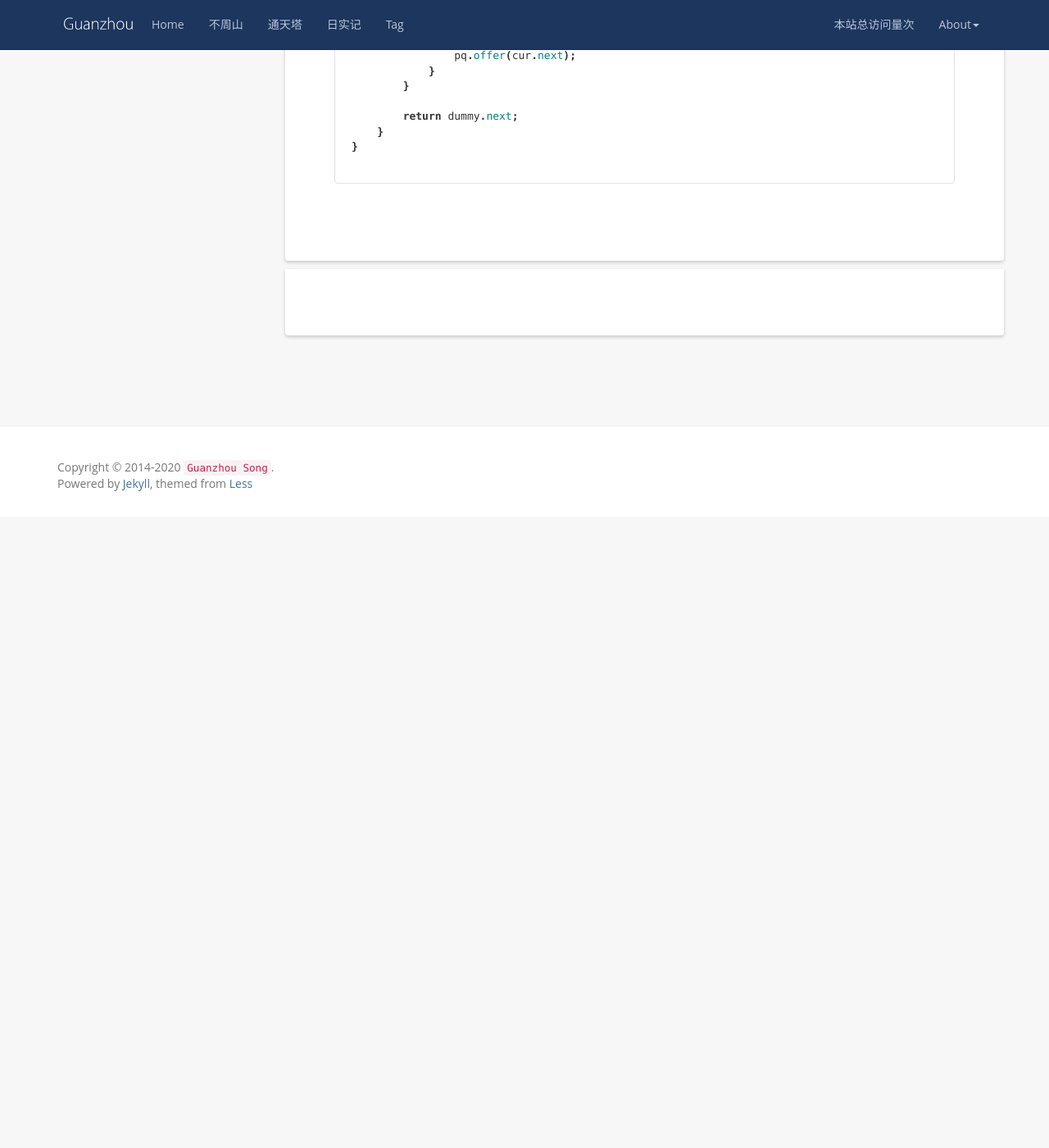
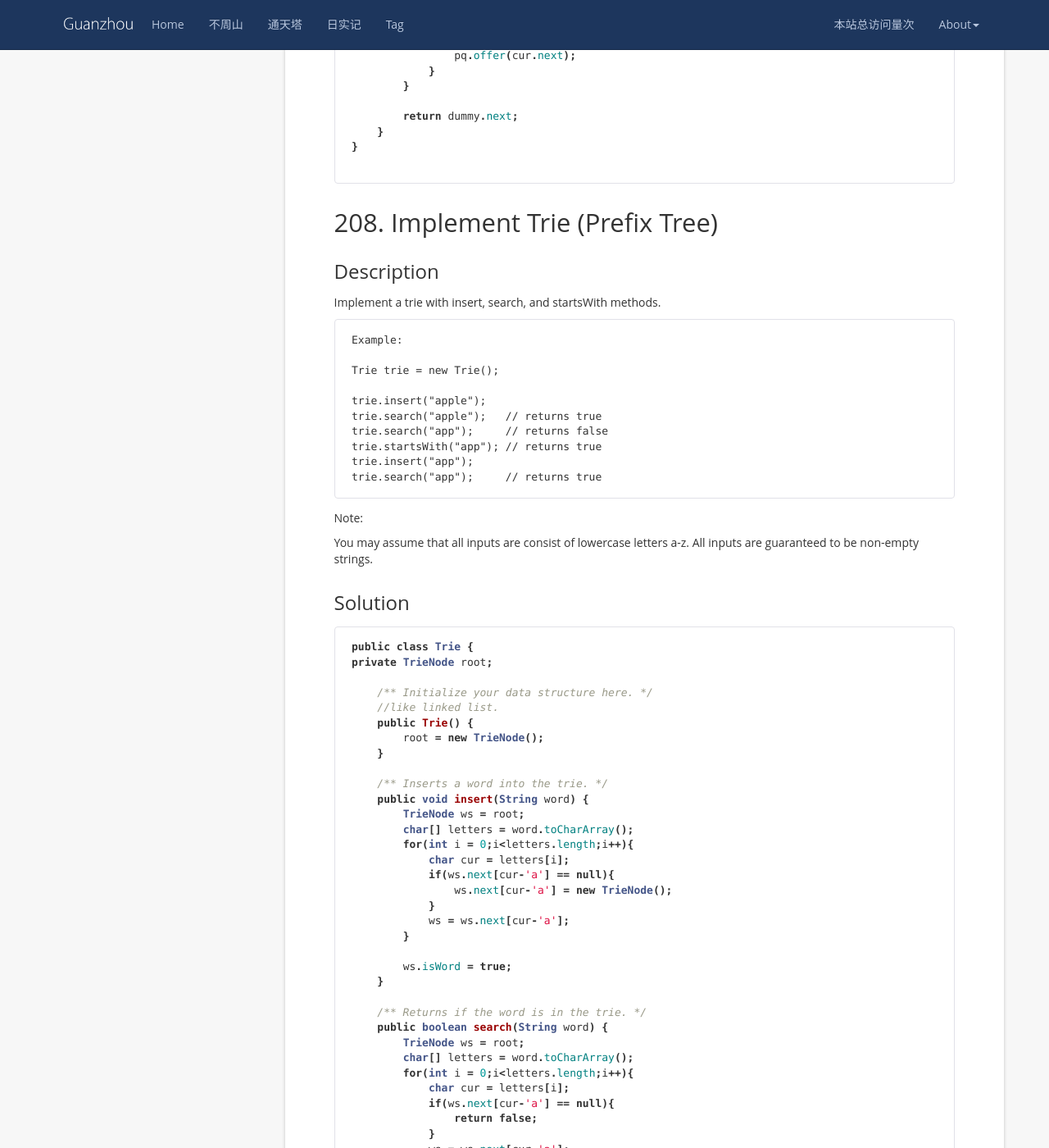
Before and after one commit to wangsimin04/GuanzhouSong.github.io, a Jekyll site: the page built from _posts/2020-01-01-LeetCode.md, in a window 1280 px wide and 1400 px high, scrolled down 11656 px. Shown: the whole window at 82% size. Built offline with Jekyll 4.4.1, drawn with Linux system fonts in a browser that asks for light colours; nearby versions of some CDN libraries; comment, search, counter and statistics services are not loaded; before the commit the page ends 12286 px from its top, so only the background shows below that; some of the changed text lies outside the part shown.

Commit message:
Update 2020-01-01-LeetCode.md

````diff
--- a/_posts/2020-01-01-LeetCode.md
+++ b/_posts/2020-01-01-LeetCode.md
@@ -569,3 +569,100 @@ class Solution {
 }
 
 ```
+
+## 208. Implement Trie (Prefix Tree)
+### Description
+Implement a trie with insert, search, and startsWith methods.
+```
+Example:
+
+Trie trie = new Trie();
+
+trie.insert("apple");
+trie.search("apple");   // returns true
+trie.search("app");     // returns false
+trie.startsWith("app"); // returns true
+trie.insert("app");
+trie.search("app");     // returns true
+```
+Note:
+
+You may assume that all inputs are consist of lowercase letters a-z.
+All inputs are guaranteed to be non-empty strings.
+
+### Solution
+```java
+public class Trie {
+private TrieNode root;
+
+    /** Initialize your data structure here. */
+    //like linked list.
+    public Trie() {
+        root = new TrieNode();
+    }
+
+    /** Inserts a word into the trie. */
+    public void insert(String word) {
+        TrieNode ws = root;
+        char[] letters = word.toCharArray();
+        for(int i = 0;i<letters.length;i++){
+            char cur = letters[i];
+            if(ws.next[cur-'a'] == null){
+                ws.next[cur-'a'] = new TrieNode();
+            }
+            ws = ws.next[cur-'a'];
+        }
+
+        ws.isWord = true;
+    }
+
+    /** Returns if the word is in the trie. */
+    public boolean search(String word) {
+        TrieNode ws = root;
+        char[] letters = word.toCharArray();
+        for(int i = 0;i<letters.length;i++){
+            char cur = letters[i];
+            if(ws.next[cur-'a'] == null){
+                return false;
+            }
+            ws = ws.next[cur-'a'];
+        }
+
+        return ws.isWord;
+    }
+
+    /** Returns if there is any word in the trie that starts with the given prefix. */
+    public boolean startsWith(String prefix) {
+        TrieNode ws = root;
+        char[] letters = prefix.toCharArray();
+        for(int i = 0;i<letters.length;i++){
+            char cur = letters[i];
+            if(ws.next[cur-'a'] == null){
+                return false;
+            }
+            ws = ws.next[cur-'a'];
+        }
+
+        return true;
+    }
+}
+
+class TrieNode{
+    boolean isWord;
+    TrieNode[] next;
+
+    public TrieNode(char c){
+        next = new TrieNode[26];
+        isWord = false;
+    }
+}
+
+/**
+ * Your Trie object will be instantiated and called as such:
+ * Trie obj = new Trie();
+ * obj.insert(word);
+ * boolean param_2 = obj.search(word);
+ * boolean param_3 = obj.startsWith(prefix);
+ */
+
+```
````
